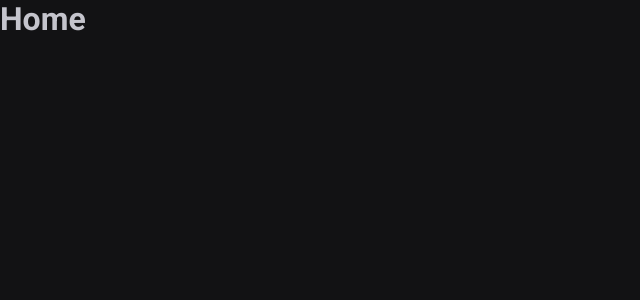
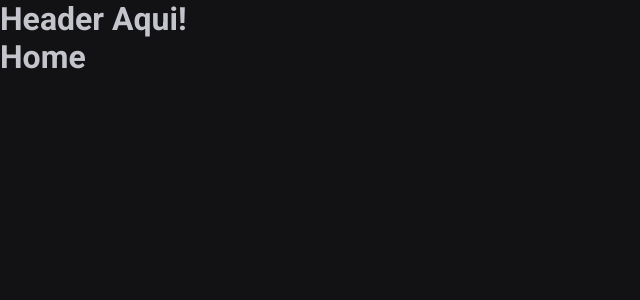
Before and after one commit to LucasMSilva2/TomatoTimer, a React (Vite) app: page / in a window 1280 px wide. Shown: the top 300 px of the page, without its empty margins (0-640 px from the left). Built offline with nearby package versions, Linux system fonts and the light colour scheme.

Commit message:
Layout de páginas | componente comum a 2 ou mais páginas

```diff
--- a/src/Router.tsx
+++ b/src/Router.tsx
@@ -1,12 +1,15 @@
 import { Routes, Route } from 'react-router-dom'
 import { Home } from './pages/Home'
 import { History } from './pages/History'
+import { DefaultLayout } from './layouts/DefaultLayout'
 
 export function Router() {
   return (
     <Routes>
-      <Route path="/" element={<Home />}></Route>
-      <Route path="/history" element={<History />}></Route>
+      <Route path="/" element={<DefaultLayout />}>
+        <Route path="/" element={<Home />}></Route>
+        <Route path="/history" element={<History />}></Route>
+      </Route>
     </Routes>
   )
 }
--- /dev/null
+++ b/src/components/Header.tsx
@@ -0,0 +1,3 @@
+export function Header() {
+  return <h1>Header Aqui!</h1>
+}
--- /dev/null
+++ b/src/layouts/DefaultLayout.tsx
@@ -0,0 +1,11 @@
+import { Outlet } from 'react-router-dom'
+import { Header } from '../components/Header'
+
+export function DefaultLayout() {
+  return (
+    <div>
+      <Header />
+      <Outlet />
+    </div>
+  )
+}
```
